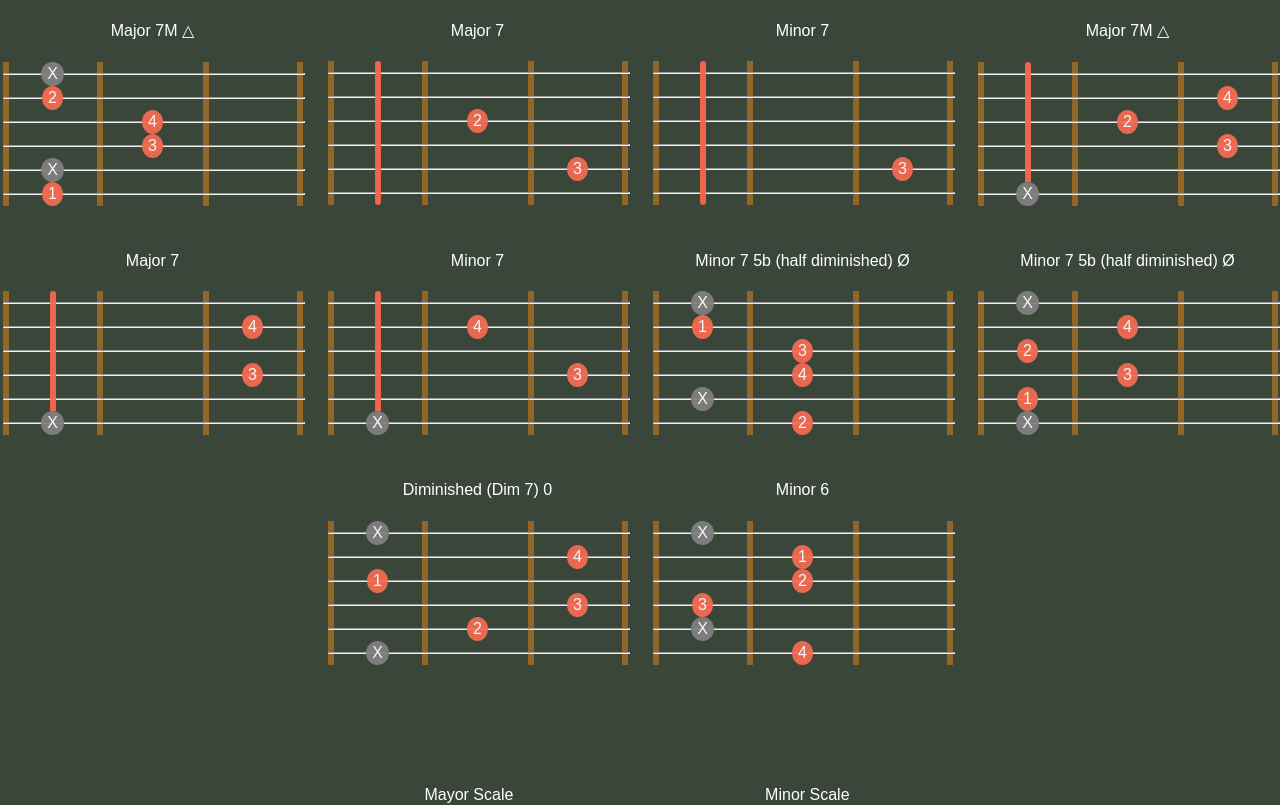
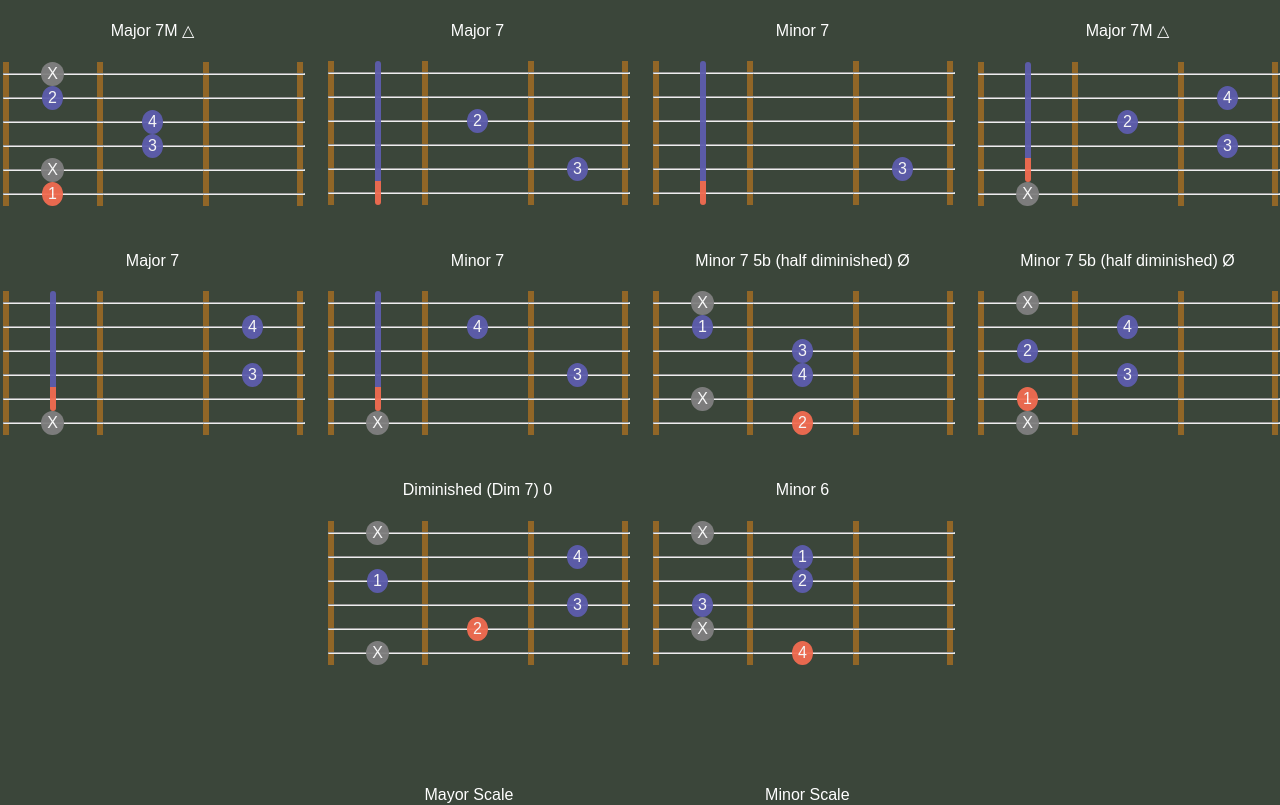
Before and after one commit to istng/guitar-chords-web, a Vue app: page / in a window 1280 px wide. Shown: the top 805 px of the page. Built offline with nearby package versions, Linux system fonts and the light colour scheme.

Commit message:
add color to tonics on chords, and change colors of rest of notes
and add triads on fourth chord

```diff
--- a/src/App.vue
+++ b/src/App.vue
@@ -7,6 +7,8 @@
         <GuitarChord v-for="guitarChord in chordsWithSeventh" class="guitar-chord"
           :name='guitarChord.name'
           :language='language'
+          :tonic='guitarChord.tonic'
+          :isBarreTonic='guitarChord.isBarreTonic'
           :openStrings='guitarChord.openStrings'
           :firstFinger='guitarChord.firstFinger'
           :secondFinger='guitarChord.secondFinger'
@@ -23,6 +25,8 @@
         <GuitarChord v-for="guitarChord in triads" class="guitar-chord"
           :name='guitarChord.name'
           :language='language'
+          :tonic='guitarChord.tonic'
+          :isBarreTonic='guitarChord.isBarreTonic'
           :openStrings='guitarChord.openStrings'
           :firstFinger='guitarChord.firstFinger'
           :secondFinger='guitarChord.secondFinger'
--- a/src/components/GuitarChord.vue
+++ b/src/components/GuitarChord.vue
@@ -43,6 +43,8 @@ export default {
   props: {
     name: String,
     language: String,
+    tonic: String,
+    isBarreTonic: Boolean,
     openStrings: Array,
     firstFinger: String,
     secondFinger: String,
@@ -79,6 +81,11 @@ export default {
     });
 
     const getClassType = (cell) => {
+      console.log(props.tonic, cell)
+      if(props.tonic == cell && props.isBarreTonic)
+        return "cell barreCellEnd tonicBarreCell";
+      if(props.tonic == cell)
+        return "cell tonicCell";
       if(cells[cell] == "O")
         return "cell openStringCell";
       if(cells[cell] == "1" || cells[cell] == "2" || cells[cell] == "3" || cells[cell] == "4")
@@ -162,7 +169,7 @@ export default {
 }
 
 .fingeredCell {
-  background-color: #f26c51;
+  background-color: #5d5dad;
 }
 .openStringCell {
   background-color: #7896c2;
@@ -176,7 +183,7 @@ export default {
 .barreCell {
   padding: 0;
   border-radius: 0;
-  border-left: 6px solid #f9684c !important;
+  border-left: 6px solid #5d5dad !important;
   height: 100%;
 }
 .deadStringCell {
@@ -186,4 +193,14 @@ export default {
   color: white;
   opacity: 0.95;
 }
+
+.tonicCell {
+  background-color: #f26c51;
+}
+.tonicBarreCell {
+  padding: 0;
+  border-radius: 0;
+  border-left: 6px solid #f26c51 !important;
+  height: 100%;
+}
 </style>
--- a/src/variables/chords.js
+++ b/src/variables/chords.js
@@ -4,6 +4,8 @@ export const chordsWithSeventh = [
       english: "Major 7M △",
       spanish: "Mayor 7M △"
     },
+    tonic: "50",
+    isBarreTonic: false,
     openStrings: [],
     firstFinger: "50",
     secondFinger: "10",
@@ -17,6 +19,8 @@ export const chordsWithSeventh = [
       english: "Major 7",
       spanish: "Mayor 7"
     },
+    tonic: "50",
+    isBarreTonic: true,
     openStrings: [],
     firstFinger: "",
     secondFinger: "21",
@@ -30,6 +34,8 @@ export const chordsWithSeventh = [
       english: "Minor 7",
       spanish: "Menor 7"
     },
+    tonic: "50",
+    isBarreTonic: true,
     openStrings: [],
     firstFinger: "",
     secondFinger: "",
@@ -43,6 +49,8 @@ export const chordsWithSeventh = [
       english: "Major 7M △",
       spanish: "Mayor 7M △"
     },
+    tonic: "40",
+    isBarreTonic: true,
     openStrings: [],
     firstFinger: "",
     secondFinger: "21",
@@ -56,6 +64,8 @@ export const chordsWithSeventh = [
       english: "Major 7",
       spanish: "Mayor 7"
     },
+    tonic: "40",
+    isBarreTonic: true,
     openStrings: [],
     firstFinger: "",
     secondFinger: "",
@@ -69,6 +79,8 @@ export const chordsWithSeventh = [
       english: "Minor 7",
       spanish: "Menor 7"
     },
+    tonic: "40",
+    isBarreTonic: true,
     openStrings: [],
     firstFinger: "",
     secondFinger: "",
@@ -82,6 +94,8 @@ export const chordsWithSeventh = [
       english: "Minor 7 5b (half diminished) Ø",
       spanish: "Menor 7 5b (semidisminuido) Ø"
     },
+    tonic: "51",
+    isBarreTonic: false,
     openStrings: [],
     firstFinger: "10",
     secondFinger: "51",
@@ -95,6 +109,8 @@ export const chordsWithSeventh = [
       english: "Minor 7 5b (half diminished) Ø",
       spanish: "Menor 7 5b (semidisminuido) Ø"
     },
+    tonic: "40",
+    isBarreTonic: false,
     openStrings: [],
     firstFinger: "40",
     secondFinger: "20",
@@ -108,6 +124,8 @@ export const chordsWithSeventh = [
       english: "Diminished (Dim 7) 0",
       spanish: "Disminuido (Dim 7) 0"
     },
+    tonic: "41",
+    isBarreTonic: false,
     openStrings: [],
     firstFinger: "20",
     secondFinger: "41",
@@ -121,6 +139,8 @@ export const chordsWithSeventh = [
       english: "Minor 6",
       spanish: "Menor 6"
     },
+    tonic: "51",
+    isBarreTonic: false,
     openStrings: [],
     firstFinger: "11",
     secondFinger: "21",
@@ -137,6 +157,8 @@ export const triads = [
       english: "Major",
       spanish: "Mayor"
     },
+    tonic: "22",
+    isBarreTonic: false,
     openStrings: [],
     firstFinger: "00",
     secondFinger: "22",
@@ -150,6 +172,8 @@ export const triads = [
       english: "Major",
       spanish: "Mayor"
     },
+    tonic: "11",
+    isBarreTonic: false,
     openStrings: [],
     firstFinger: "20",
     secondFinger: "00",
@@ -163,6 +187,8 @@ export const triads = [
       english: "Major",
       spanish: "Mayor"
     },
+    tonic: "00",
+    isBarreTonic: false,
     openStrings: [],
     firstFinger: "10",
     secondFinger: "00",
@@ -176,6 +202,8 @@ export const triads = [
       english: "Minor",
       spanish: "Menor"
     },
+    tonic: "22",
+    isBarreTonic: false,
     openStrings: [],
     firstFinger: "00",
     secondFinger: "11",
@@ -189,6 +217,8 @@ export const triads = [
       english: "Minor",
       spanish: "Menor"
     },
+    tonic: "12",
+    isBarreTonic: false,
     openStrings: [],
     firstFinger: "00",
     secondFinger: "21",
@@ -202,6 +232,8 @@ export const triads = [
       english: "Minor",
       spanish: "Menor"
     },
+    tonic: "20",
+    isBarreTonic: false,
     openStrings: [],
     firstFinger: "20",
     secondFinger: "10",
@@ -210,4 +242,94 @@ export const triads = [
     barre: {position: "", cells: []},
     deadStrings: ["3", "4", "5"],
   },
+  {
+    name: {
+      english: "Major",
+      spanish: "Mayor"
+    },
+    tonic: "20",
+    isBarreTonic: false,
+    openStrings: [],
+    firstFinger: "30",
+    secondFinger: "20",
+    thirdFinger: "10",
+    fourthFinger: "",
+    barre: {position: "", cells: []},
+    deadStrings: ["0", "4", "5"],
+  },
+  {
+    name: {
+      english: "Major",
+      spanish: "Mayor"
+    },
+    tonic: "11",
+    isBarreTonic: false,
+    openStrings: [],
+    firstFinger: "20",
+    secondFinger: "11",
+    thirdFinger: "32",
+    fourthFinger: "",
+    barre: {position: "", cells: []},
+    deadStrings: ["0", "4", "5"],
+  },
+  {
+    name: {
+      english: "Major",
+      spanish: "Mayor"
+    },
+    tonic: "32",
+    isBarreTonic: false,
+    openStrings: [],
+    firstFinger: "10",
+    secondFinger: "21",
+    thirdFinger: "32",
+    fourthFinger: "",
+    barre: {position: "", cells: []},
+    deadStrings: ["0", "4", "5"],
+  },
+  {
+    name: {
+      english: "Minor",
+      spanish: "Menor"
+    },
+    tonic: "21",
+    isBarreTonic: false,
+    openStrings: [],
+    firstFinger: "10",
+    secondFinger: "31",
+    thirdFinger: "21",
+    fourthFinger: "",
+    barre: {position: "", cells: []},
+    deadStrings: ["0", "4", "5"],
+  },
+  {
+    name: {
+      english: "Minor",
+      spanish: "Menor"
+    },
+    tonic: "11",
+    isBarreTonic: false,
+    openStrings: [],
+    firstFinger: "20",
+    secondFinger: "31",
+    thirdFinger: "11",
+    fourthFinger: "",
+    barre: {position: "", cells: []},
+    deadStrings: ["0", "4", "5"],
+  },
+  {
+    name: {
+      english: "Minor",
+      spanish: "Menor"
+    },
+    tonic: "32",
+    isBarreTonic: false,
+    openStrings: [],
+    firstFinger: "20",
+    secondFinger: "10",
+    thirdFinger: "32",
+    fourthFinger: "",
+    barre: {position: "", cells: []},
+    deadStrings: ["0", "4", "5"],
+  },
 ];
```
